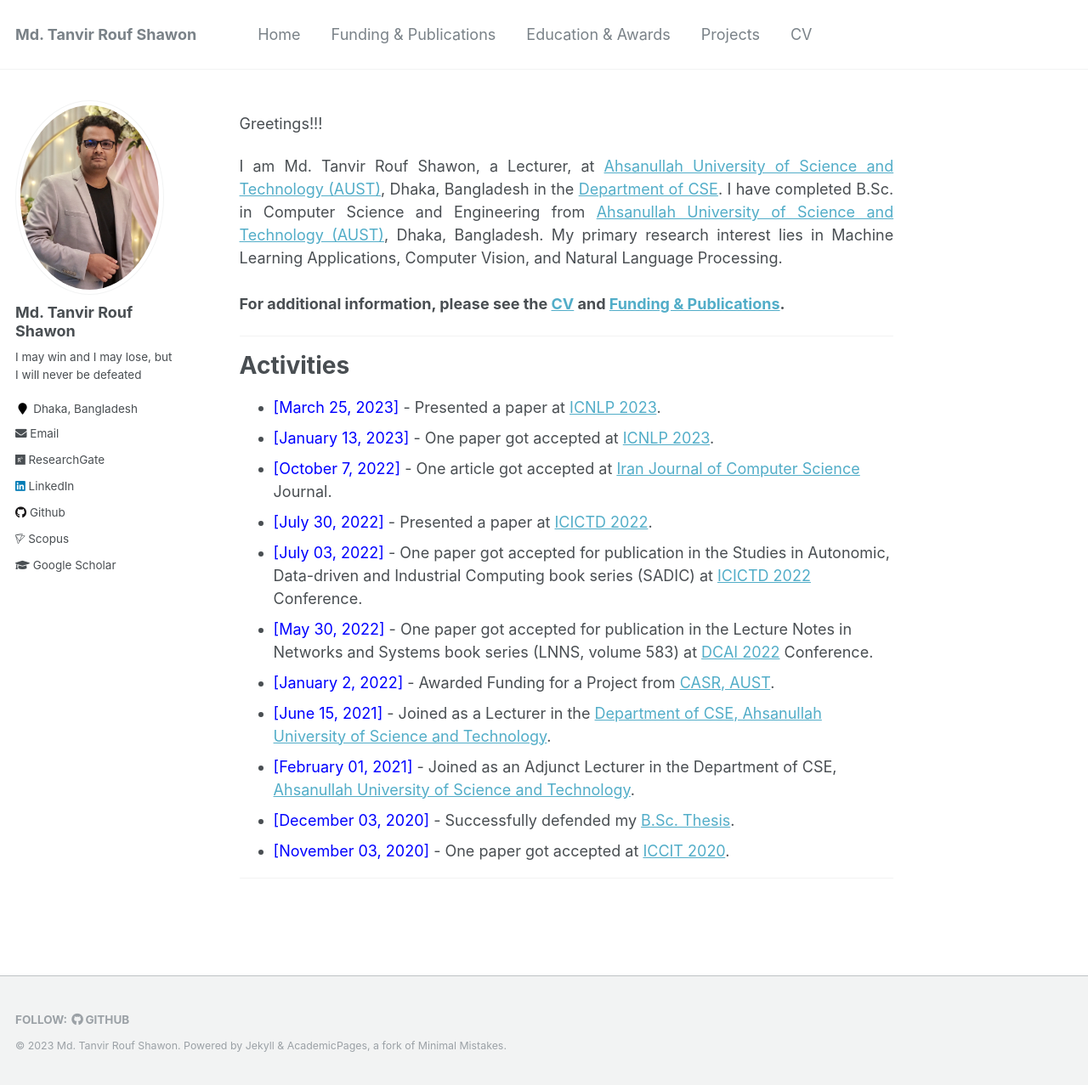
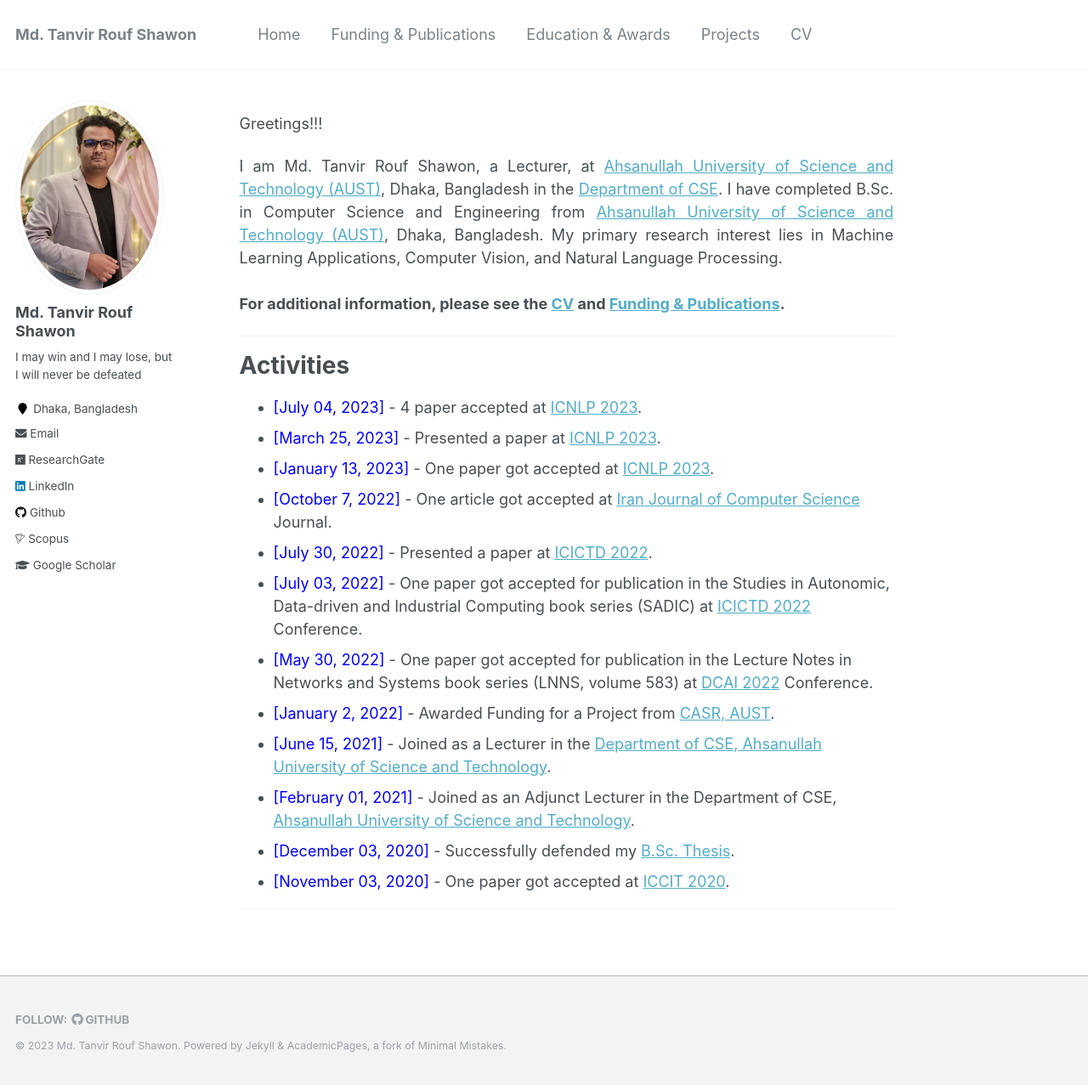
Before and after one commit to shawon-tanvir/shawon-tanvir.github.io, a Jekyll site: the page built from _pages/about.md, in a window 1280 px wide and 1277 px high. Shown: the whole window at 85% size. Built offline with Jekyll 4.4.1, drawn with Linux system fonts in a browser that asks for light colours; a script that is not in the unit is left out.

Commit message:
Update about.md

```diff
--- a/_pages/about.md
+++ b/_pages/about.md
@@ -21,6 +21,7 @@ I am Md. Tanvir Rouf Shawon, a Lecturer, at <a href="http://aust.edu/">Ahsanulla
 
 
 # Activities
+* <span style="color:Blue"> [July 04, 2023] </span> - 4 paper accepted at [ICNLP 2023](https://confbim.com/).
 * <span style="color:Blue"> [March 25, 2023] </span> - Presented a paper at [ICNLP 2023](http://www.icnlp.net/).
 * <span style="color:Blue"> [January 13, 2023] </span> - One paper got accepted at [ICNLP 2023](http://www.icnlp.net/).
 * <span style="color:Blue"> [October 7, 2022] </span> - One article got accepted at [Iran Journal of Computer Science](https://www.springer.com/journal/42044) Journal.
```
